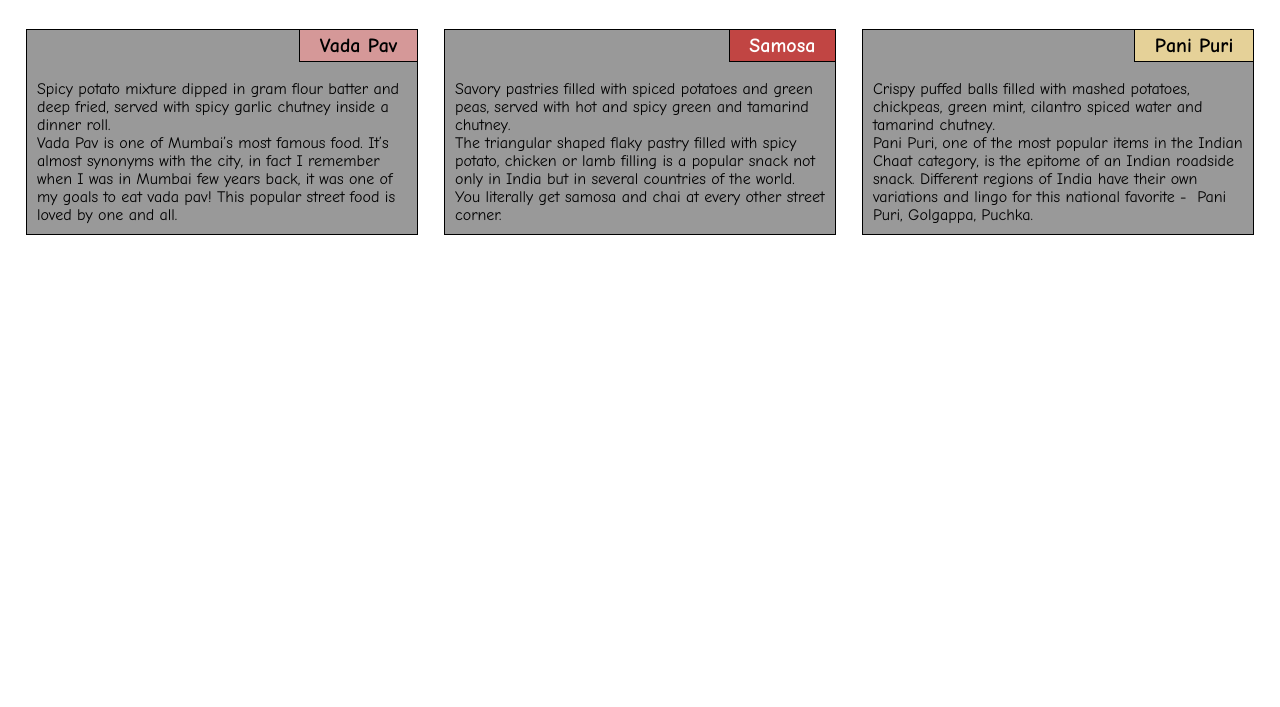
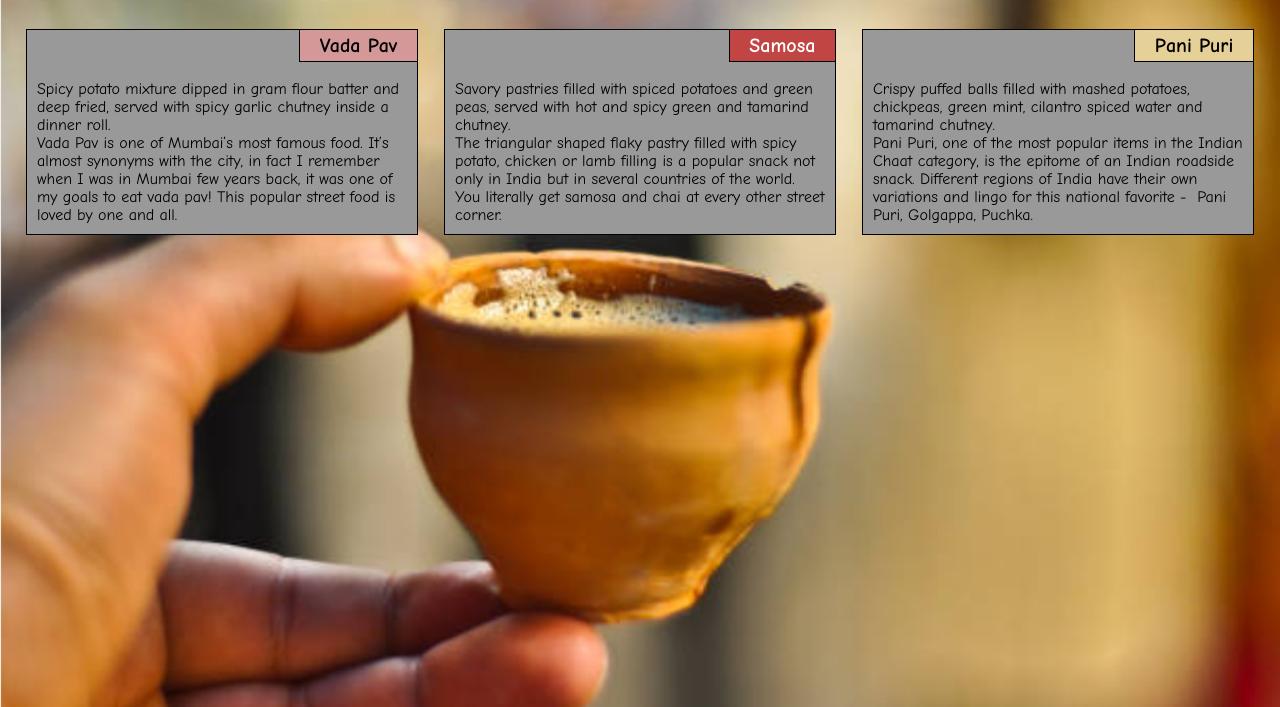
Before and after one commit to lismaria/HTML-CSS-JS-forWebDevelopers, a plain HTML site: page mod2_soln/index.html in a window 1280 px wide. Shown: the part 93-800 px from the top of the page. Drawn offline with Linux system fonts and the light colour scheme.

Commit message:
added background image

```diff
--- a/mod2_soln/css/style.css
+++ b/mod2_soln/css/style.css
@@ -4,6 +4,14 @@
   margin: 0;
   padding: 0;
   font-family: "Comic Sans MS", sans-serif;
+}
+
+html {
+	background-image: url("background.png");
+	background-repeat:no-repeat;
+	background-size: cover;
+	background-attachment: fixed;
+	background-color: #e3c68a;
 }
 
 h1 {
```
Also changed, not shown: mod2_soln/css/background.png (added).
